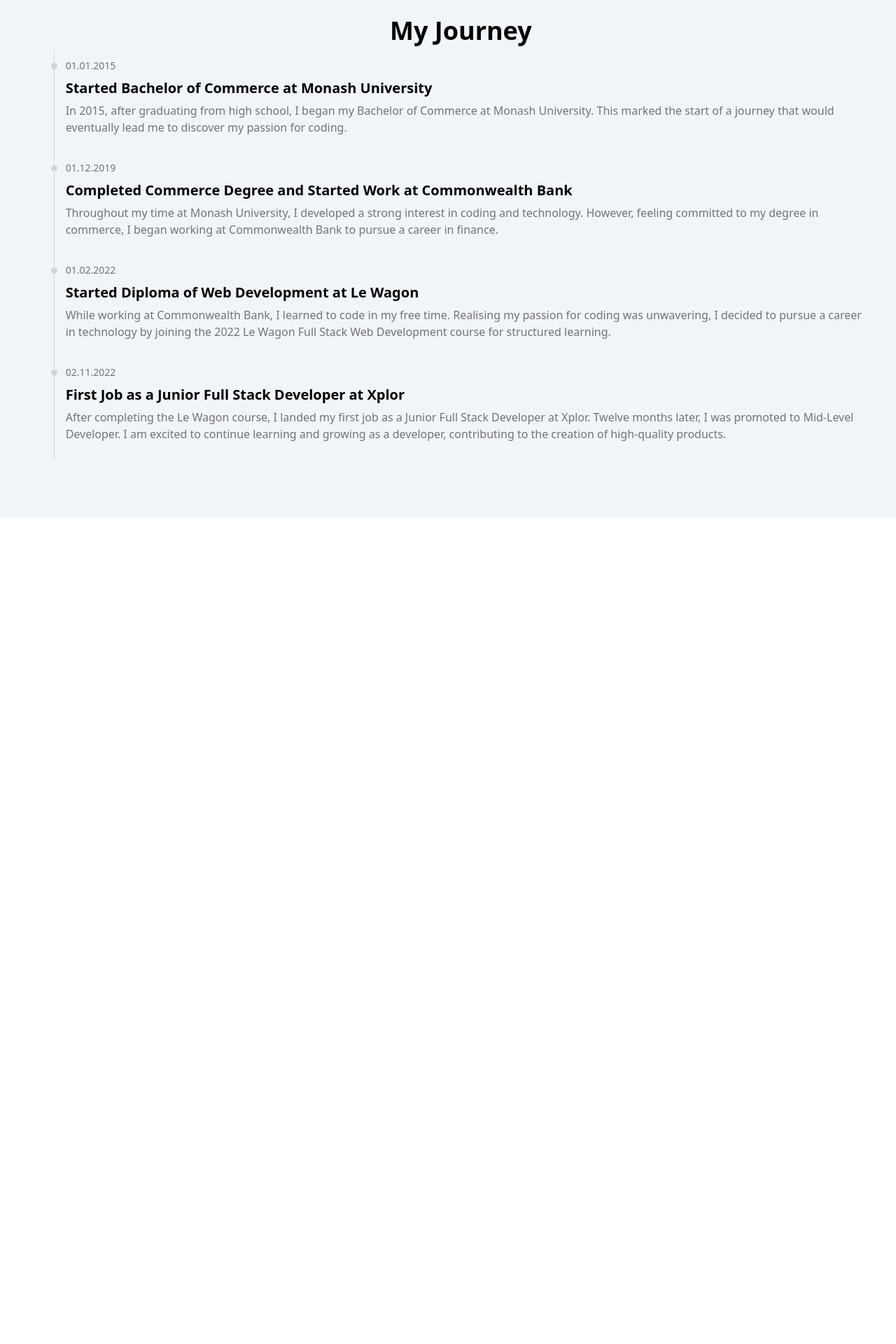
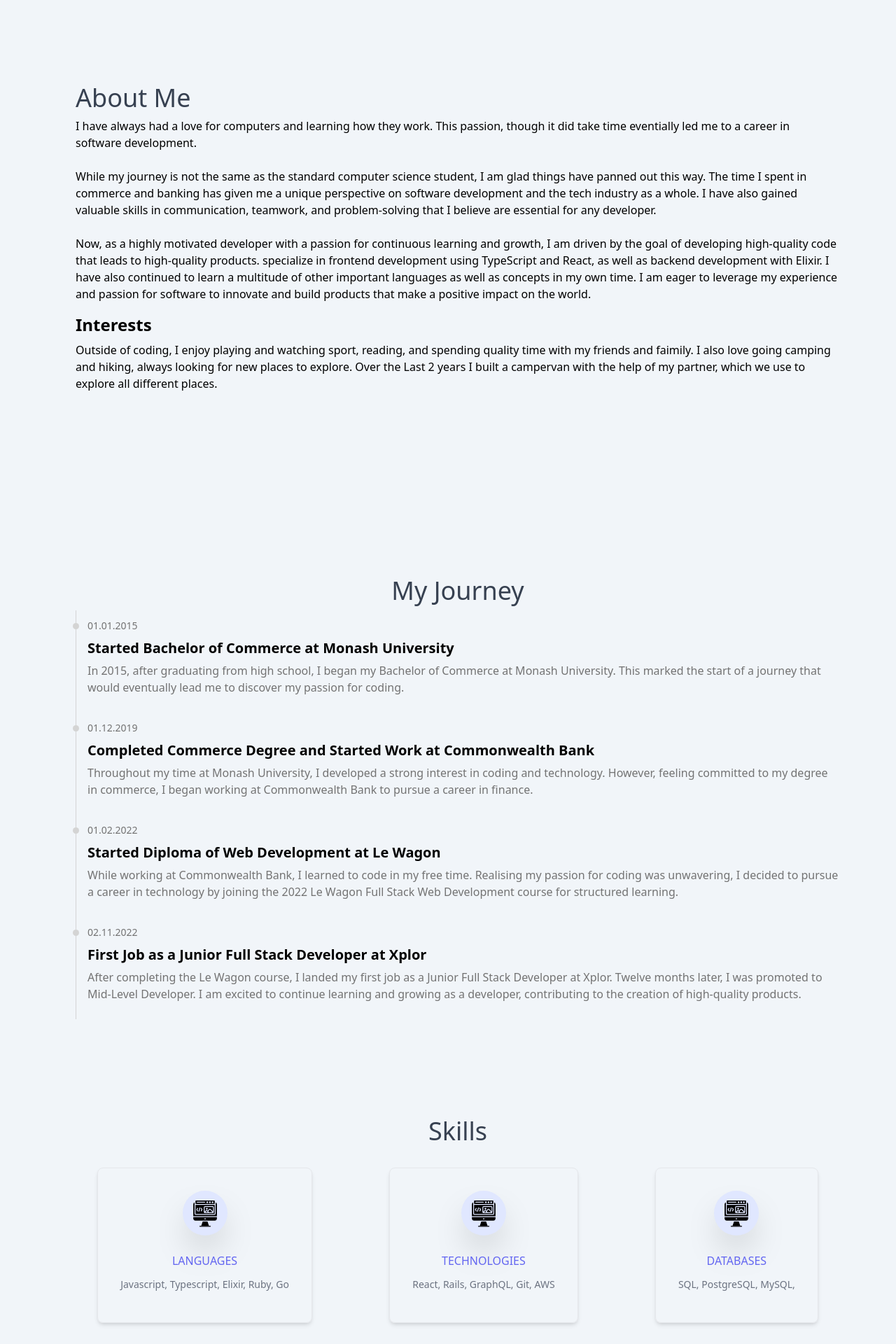
Before and after one commit to ndon97/personalWebsite, a React (Vite) app: page / in a window 1280 px wide. Shown: the part 860-2780 px from the top of the page at 70% size. Before the commit the page ends 1600 px from the top, so only its background shows below. Built offline with nearby package versions, Linux system fonts and the light colour scheme.

Commit message:
add skills

```diff
--- a/src/App.tsx
+++ b/src/App.tsx
@@ -1,14 +1,20 @@
-import SideBar from './Sidebar/Sidebar';
-import HeroBanner from './HeroBanner/HeroBanner';
-import MyJourney from './MyJourney/MyJourney';
+import SideBar from './HomePage/Sidebar/Sidebar';
+import HeroBanner from './HomePage/HeroBanner/HeroBanner';
+import About from './HomePage/About/About';
+import MyJourney from './HomePage/MyJourney/MyJourney';
+import Skills from './HomePage/Skills/Skills';
+import Experience from './HomePage/Experience/Experience';
 
 export default function App() {
   return (
     <div className="flex justify-between bg-slate-100">
       <SideBar />
-      <div className="flex flex-col">
+      <div className="flex flex-col pl-10 pr-10">
         <HeroBanner />
+        <About />
         <MyJourney />
+        <Skills />
+        <Experience />
       </div>
     </div>
   );
--- /dev/null
+++ b/src/HomePage/About/About.tsx
@@ -0,0 +1,36 @@
+export default function About() {
+  return (
+    <div className="flex h-screen w-full items-center justify-center pl-10 pr-10">
+      <div>
+        <h1 className="mb-2 text-4xl font-medium text-gray-700">About Me</h1>
+        <p className="mr-2">
+          I have always had a love for computers and learning how they work. This passion, though it
+          did take time eventially led me to a career in software development.
+        </p>
+        <p className="mt-6">
+          While my journey is not the same as the standard computer science student, I am glad
+          things have panned out this way. The time I spent in commerce and banking has given me a
+          unique perspective on software development and the tech industry as a whole. I have also
+          gained valuable skills in communication, teamwork, and problem-solving that I believe are
+          essential for any developer.
+        </p>
+        <p className="mt-6">
+          Now, as a highly motivated developer with a passion for continuous learning and growth, I
+          am driven by the goal of developing high-quality code that leads to high-quality products.
+          specialize in frontend development using TypeScript and React, as well as backend
+          development with Elixir. I have also continued to learn a multitude of other important
+          languages as well as concepts in my own time. I am eager to leverage my experience and
+          passion for software to innovate and build products that make a positive impact on the
+          world.
+        </p>
+        <h2 className="mb-2 pt-4 text-2xl font-bold">Interests</h2>
+        <p className="">
+          Outside of coding, I enjoy playing and watching sport, reading, and spending quality time
+          with my friends and faimily. I also love going camping and hiking, always looking for new
+          places to explore. Over the Last 2 years I built a campervan with the help of my partner,
+          which we use to explore all different places.
+        </p>
+      </div>
+    </div>
+  );
+}
--- a/src/HeroBanner/HeroBanner.tsx
+++ b/src/HomePage/HeroBanner/HeroBanner.tsx
@@ -1,6 +1,6 @@
 export default function HeroBanner() {
   return (
-    <div className="flex h-screen w-full items-center justify-center p-10">
+    <div className="flex h-screen w-full items-center justify-center p-10 pb-2">
       <div>
         <h1 className="mb-2 text-4xl font-bold">Hey I am Nick Don</h1>
         <p className="mr-2">
--- /dev/null
+++ b/src/HomePage/MyJourney/MyJourney.tsx
@@ -0,0 +1,9 @@
+import Timeline from './Timeline/TimeLine';
+export default function MyJourney() {
+  return (
+    <div className="flex h-screen w-full flex-col justify-center pl-10 pr-10">
+      <h1 className="mb-2 text-center text-4xl font-medium text-gray-700">My Journey</h1>
+      <Timeline />
+    </div>
+  );
+}
--- /dev/null
+++ b/src/HomePage/Skills/Skills.tsx
@@ -0,0 +1,25 @@
+import SkillsCard from './SkillsCard';
+import FrontEnd from './svg/FrontEnd';
+
+export default function Skills() {
+  return (
+    <div className="mb-10">
+      <div className="p-8">
+        <h1 className="mt-6 text-center text-4xl font-medium text-gray-700">Skills</h1>
+      </div>
+      <div className="just flex justify-around pl-4 pr-4">
+        <SkillsCard
+          svg={FrontEnd()}
+          title="Languages"
+          description="Javascript, Typescript, Elixir, Ruby, Go"
+        />
+        <SkillsCard
+          svg={FrontEnd()}
+          title="Technologies"
+          description="React, Rails, GraphQL, Git, AWS"
+        />
+        <SkillsCard svg={FrontEnd()} title="Databases" description="SQL, PostgreSQL, MySQL," />
+      </div>
+    </div>
+  );
+}
--- /dev/null
+++ b/src/HomePage/Skills/SkillsCard.tsx
@@ -0,0 +1,17 @@
+type SkillsCardProps = {
+  svg: JSX.Element;
+  title: string;
+  description: string;
+};
+
+export default function SkillsCard({ svg, title, description }: SkillsCardProps) {
+  return (
+    <div className="flex flex-col items-center rounded-lg border p-8 shadow-md">
+      <div className="flex h-16 w-16 items-center justify-center rounded-full bg-indigo-100 p-3 text-indigo-500 shadow-2xl">
+        {svg}
+      </div>
+      <h2 className="mb-3 mt-6 font-medium uppercase text-indigo-500">{title}</h2>
+      <p className="mb-3 text-sm font-light text-gray-500">{description}</p>
+    </div>
+  );
+}
--- /dev/null
+++ b/src/HomePage/Skills/svg/FrontEnd.tsx
@@ -0,0 +1,12 @@
+export default function FrontEnd() {
+  return (
+    <svg xmlns="http://www.w3.org/2000/svg" viewBox="0 0 64 64" id="web-development">
+      <g>
+        <path d="M44 63H20a1 1 0 0 1 0-2h24a1 1 0 0 1 0 2zm9-60H11a1 1 0 0 0-1 1v7h44V4a1 1 0 0 0-1-1zM31 8H14a1 1 0 0 1 0-2h17a1 1 0 0 1 0 2zm6 1a2 2 0 1 1 2-2 2 2 0 0 1-2 2zm6 0a2 2 0 1 1 2-2 2 2 0 0 1-2 2zm6 0a2 2 0 1 1 2-2 2 2 0 0 1-2 2zm-39 4v20a1 1 0 0 0 1 1h42a1 1 0 0 0 1-1V13zm5.83 13.45a1 1 0 0 1-.28 1.38.94.94 0 0 1-.55.17 1 1 0 0 1-.83-.45l-2-3a1 1 0 0 1 0-1.1l2-3a1 1 0 0 1 1.66 1.1L14.2 24zM21 20.38l-2 7.74a1 1 0 0 1-1 .75 1.07 1.07 0 0 1-.25 0 1 1 0 0 1-.75-1.25l2-7.74a1 1 0 0 1 1.94.5zm4.86 4.17-2 3A1 1 0 0 1 23 28a.94.94 0 0 1-.55-.17 1 1 0 0 1-.28-1.38L23.8 24l-1.63-2.45a1 1 0 1 1 1.66-1.1l2 3a1 1 0 0 1 0 1.1zM52 29a3 3 0 0 1-3 3H32a3 3 0 0 1-3-3V19a3 3 0 0 1 3-3h17a3 3 0 0 1 3 3z"></path>
+        <path d="M59 12v27H5V12a4.94 4.94 0 0 1 3-4.56V33a3 3 0 0 0 3 3h42a3 3 0 0 0 3-3V7.44A4.94 4.94 0 0 1 59 12ZM40.89 61H23.11l3.43-10h10.92l3.43 10z"></path>
+        <path d="M5 41v3a5 5 0 0 0 5 5h44a5 5 0 0 0 5-5v-3zm28 5h-2a1 1 0 0 1 0-2h2a1 1 0 0 1 0 2zm5.13-16h-5.72L35 27.44a1 1 0 0 1 .81-.3 1 1 0 0 1 .73.45zm10.64 0h-8.24l-1.28-1.93 3-3.64a1 1 0 0 1 .76-.36.85.85 0 0 1 .75.34z"></path>
+        <path d="M49 18H32a1 1 0 0 0-1 1v9.59L33.56 26a3 3 0 0 1 4.51.33l2.67-3.2A3 3 0 0 1 43 22.07a3 3 0 0 1 2.24 1l4.76 5.3V19a1 1 0 0 0-1-1Zm-13 6a2 2 0 1 1 2-2 2 2 0 0 1-2 2Z"></path>
+      </g>
+    </svg>
+  );
+}
--- a/src/MyJourney/MyJourney.tsx
+++ /dev/null
@@ -1,9 +0,0 @@
-import Timeline from './Timeline/TimeLine';
-export default function MyJourney() {
-  return (
-    <div className="flex h-screen w-full flex-col items-center justify-center p-10">
-      <h1 className="mb-2 text-4xl font-bold">My Journey</h1>
-      <Timeline />
-    </div>
-  );
-}
```
Also changed, not shown: src/HomePage/MyJourney/Timeline/TimeLine.tsx (renamed from src/MyJourney/Timeline/TimeLine.tsx), src/HomePage/MyJourney/Timeline/TimelineItem.tsx (renamed from src/MyJourney/Timeline/TimelineItem.tsx), src/HomePage/Sidebar/Sidebar.tsx (renamed from src/Sidebar/Sidebar.tsx), src/HomePage/Sidebar/SidebarIcon.tsx (renamed from src/Sidebar/SidebarIcon.tsx).
